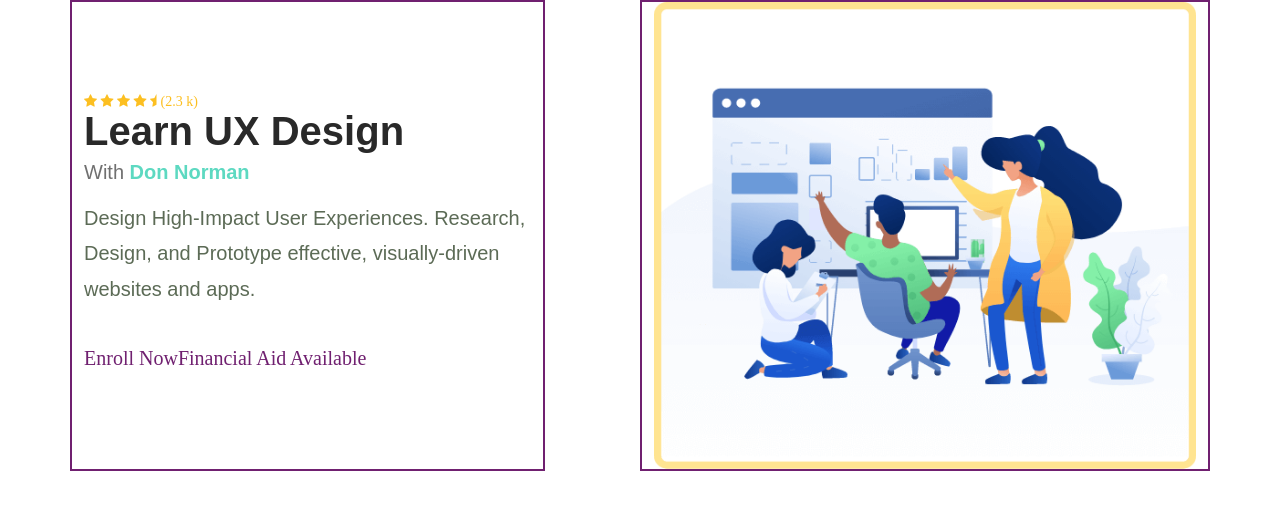
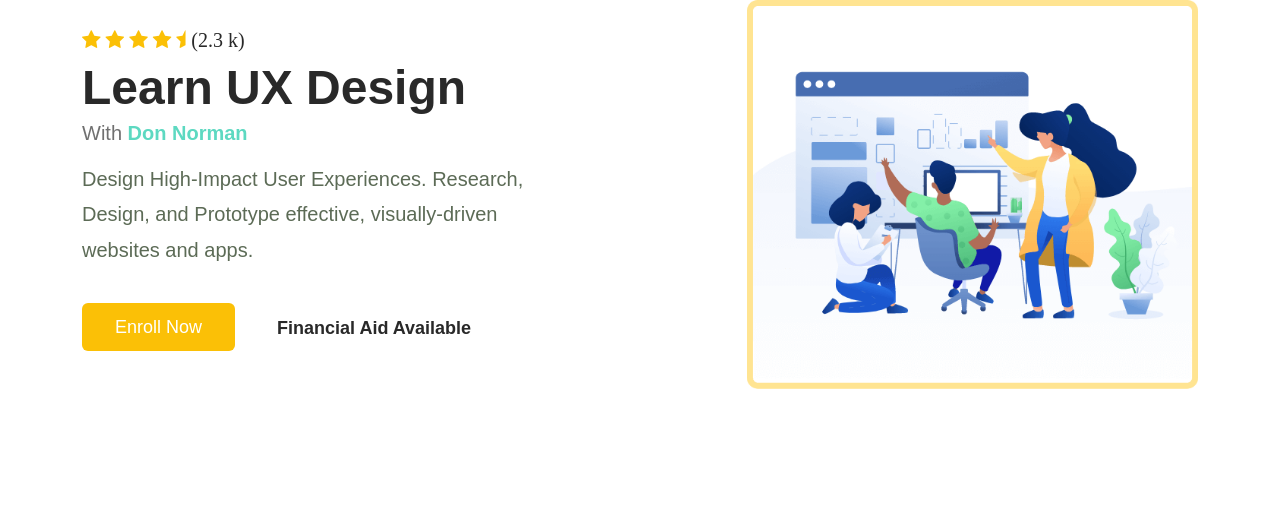
Before and after one commit to front-end-by-rimantas/34-grupe-portfolio-docland, a website with bundled scripts: page index.html in a window 1280 px wide. Built offline with nearby package versions, Linux system fonts and the light colour scheme.

Commit message:
all done

```diff
--- a/css/base/base.css
+++ b/css/base/base.css
@@ -2,7 +2,6 @@
 body * {
   margin: 0;
   padding: 0;
-    vertical-align: top;
   box-sizing: border-box;
 }
 
@@ -32,8 +31,8 @@
 
   --headertext-color-grey: #5c6b56;
 
-    --font-header: Hind,sans-serif;
-    --font-text: Ubuntu,sans-serif;
+  --font-header: Hind, sans-serif;
+  --font-text: Ubuntu, sans-serif;
 
   --h1-font-size: 60px;
   --h2-font-size: 40px;
--- a/css/pages/home.css
+++ b/css/pages/home.css
@@ -17,31 +17,39 @@
 
 /* hero start */
 
+.hero_bootstrap-column {
+  display: flex;
+  align-items: center;
+}
+
 .hero_left_container {
   display: flex;
   flex-direction: column;
   justify-content: center;
+  font-family: Hind, sans-serif;
 }
 
 .hero_left_row-stars {
-  color: #fcbf21;
-  font: normal normal normal 14px/1 FontAwesome;
+  color: var(--primary-color-yellow);
+  font: normal normal normal 20px/1 FontAwesome;
+  padding: 30px 0px 10px 0px;
 }
-.hero_left_row-stars .checked {
-  color: orange;
+
+.hero_left_row-starst-count {
+  color: #292929;
 }
 
 .hero_left_row-header {
+  font-family: var(--font-header);
   color: #292929;
-  font-family: Hind, sans-serif;
   font-weight: 600;
-  font-size: 20px;
+  font-size: 24px;
   line-height: 1.17;
 }
 
 @media only screen and (max-width: 575px) {
   .hero_left_row-header {
-    font-size: 50px;
+    font-size: 24px;
   }
 }
 
@@ -49,26 +57,75 @@
   font-size: 20px;
   line-height: 1.78;
   color: #707070;
-  font-family: Hind, sans-serif;
   margin-bottom: 10px;
 }
+
 .hero_left_row-author span {
-  color: #5dd9c1;
+  color: var(--primary-color-green);
   font-weight: 600;
 }
 
 .hero_left_row-topic {
-  color: #5c6b56;
+  color: var(--headertext-color-grey);
   margin-bottom: 34px;
   font-weight: 300;
-  font-family: Hind, sans-serif;
+  margin-bottom: 34px;
+}
+
+@media only screen and (max-width: 575px) {
+  .hero_left_row-topic {
+    font-size: 18px;
+  }
 }
 
 .hero_left_row-links {
   display: flex;
-  flex-direction: row;
+  flex-direction: column;
+  margin-bottom: 40px;
 }
 
+@media (min-width: 1200px) {
+  .hero_left_row-links {
+    flex-direction: row;
+    margin-bottom: 60px;
+  }
+}
+
+.hero_left_row-link {
+  text-decoration: none;
+  display: block;
+  position: relative;
+  padding: 15px;
+  color: #292929;
+  font-size: 18px;
+  font-weight: 600;
+  line-height: 1;
+  cursor: pointer;
+  border: 1px solid transparent;
+}
+
+.hero_left_row-link:after {
+  content: "";
+  position: absolute;
+  width: 100%;
+  transform: scaleX(0);
+  height: 2px;
+  bottom: 0;
+  left: 0;
+  background-color: #292929;
+  transform-origin: bottom right;
+  transition: transform 0.25s ease-out;
+}
+
+.hero_left_row-link:hover::after {
+  transform: scaleX(1);
+  transform-origin: bottom left;
+}
+
+.hero_right_column-image-container {
+  display: flex;
+  flex-grow: inherit;
+}
 /* hero end */
 
 /* calendar start */
--- a/index.html
+++ b/index.html
@@ -49,19 +49,15 @@
     <meta name="theme-color" content="#ffffff" />
     <link rel="stylesheet" href="./css/pages/home.css" />
   </head>
-
-  <html>
+  <body>
     <!-- header start -->
     <!-- header end -->
 
     <!-- hero start -->
 
-    <body class="container">
+    <div class="container pb-5">
       <div class="row align-content-center justify-content-between pb-100">
-        <div
-          class="col-lg-5 col-md-1"
-          style="border: 2px solid; display: flex; align-items: center"
-        >
+        <div class="col-lg-5 col-md-6 hero_bootstrap-column">
           <div class="hero_left_container">
             <div class="hero_left_row hero_left_row-stars">
               <span class="fa fa-star"></span>
@@ -69,7 +65,9 @@
               <span class="fa fa-star"></span>
               <span class="fa fa-star"></span>
               <span class="fa fa-star-half"> </span>
-              <span>(2.3 k)</span>
+              <span class="hero_left_row-starst-count starst-count">
+                (2.3 k)
+              </span>
             </div>
             <div class="hero_left_row hero_left_row-header">
               <h1>Learn UX Design</h1>
@@ -82,20 +80,27 @@
               Prototype effective, visually-driven websites and apps.
             </div>
             <div class="hero_left_row hero_left_row-links">
-              <div class="hero_left_column hero_button">Enroll Now</div>
+              <div class="hero_left_column hero_button">
+                <a href="#" class="btn_yellow-to-green"> Enroll Now </a>
+              </div>
               <div class="hero_left_column hero_link">
+                <a href="#" target="_blank" class="hero_left_row-link">
                   Financial Aid Available
+                </a>
               </div>
             </div>
           </div>
         </div>
-        <div class="col-lg-6 col-md-1" style="border: 2px solid">
+        <div class="col-lg-5 col-md-6">
+          <div class="hero_right_column-image-container">
             <img
               src="./img/course-b.png"
               alt="people discusing project"
               class="img-fluid"
               style="max-width: 100%"
             />
+          </div>
+        </div>
       </div>
     </div>
     <!-- hero end -->
@@ -130,4 +135,3 @@
     <script src="./js/pages/home.js" type="module" defer></script>
   </body>
 </html>
-</html>
```
Lines whose indentation alone changed are shown as unchanged.
